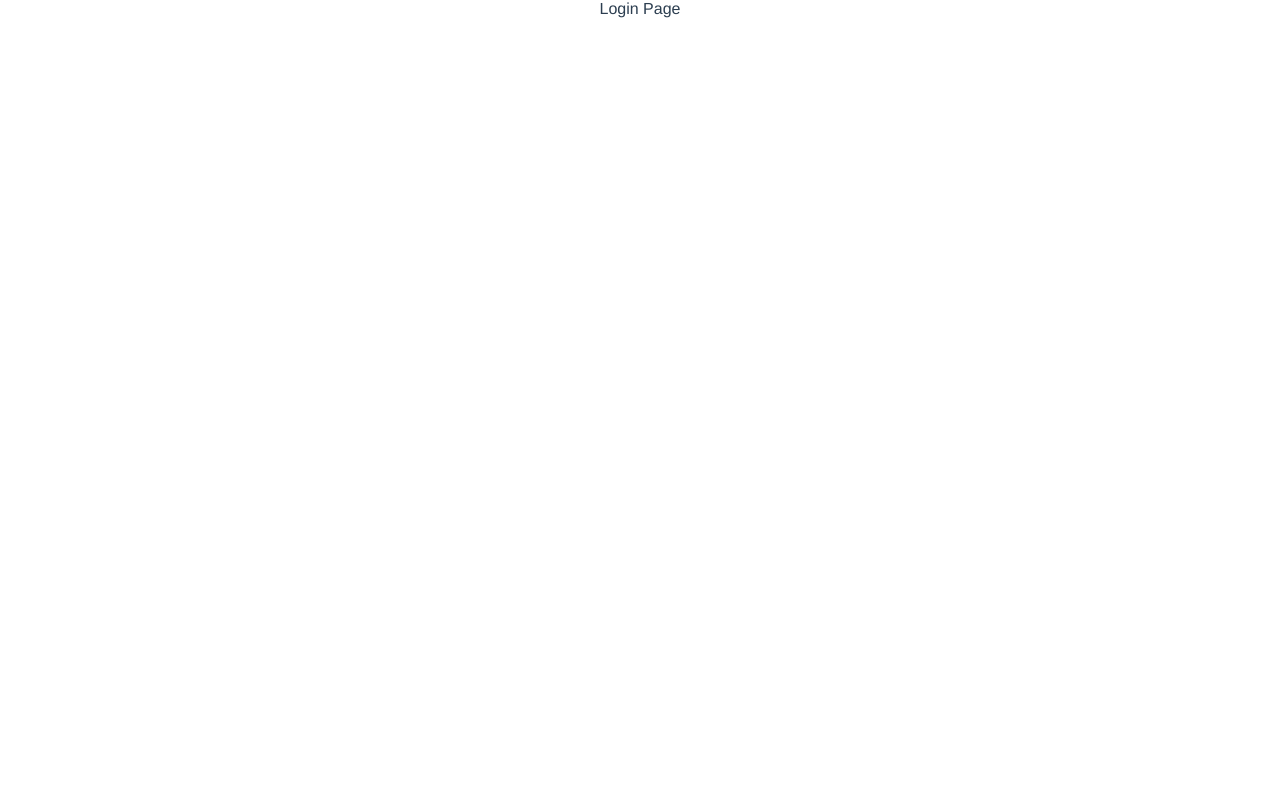
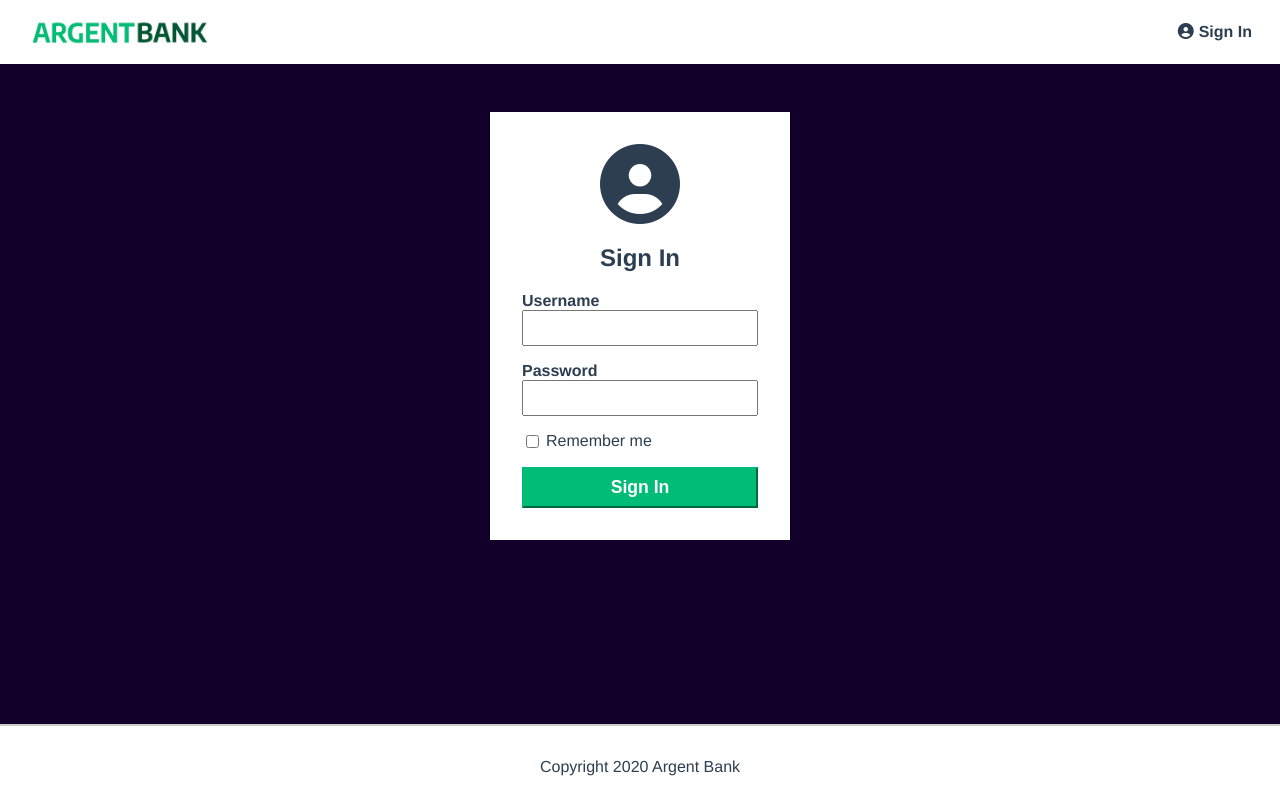
Before and after one commit to danielgonzalez0/P13-OC-20230523-ArgentBank, a React (Create React App) app: page /login in a window 1280 px wide. Built offline with nearby package versions, Linux system fonts and the light colour scheme.

Commit message:
feat: create login page

```diff
--- /dev/null
+++ b/src/components/loginForm/LoginForm.jsx
@@ -0,0 +1,31 @@
+import React from 'react';
+
+/**
+ * React component given the login form for the connexion
+ * @returns {React.ReactElement} LoginForm
+ */
+const LoginForm = () => {
+  return (
+    <section className="sign-in-content">
+      <i className="fa fa-user-circle sign-in-icon"></i>
+      <h1>Sign In</h1>
+      <form>
+        <div className="input-wrapper">
+          <label htmlFor="username">Username</label>
+          <input type="text" id="username" autoComplete='off'/>
+        </div>
+        <div className="input-wrapper">
+          <label htmlFor="password">Password</label>
+          <input type="password" id="password" />
+        </div>
+        <div className="input-remember">
+          <input type="checkbox" id="remember-me" />
+          <label htmlFor="remember-me">Remember me</label>
+        </div>
+        <button className="sign-in-button">Sign In</button>
+      </form>
+    </section>
+  );
+};
+
+export default LoginForm;
--- /dev/null
+++ b/src/components/loginForm/_loginForm.scss
@@ -0,0 +1,49 @@
+
+.sign-in-button {
+  display: block;
+  width: 100%;
+  padding: 8px;
+  font-size: 1.1rem;
+  font-weight: bold;
+  margin-top: 1rem;
+  border-color: $green2;
+  background-color: $green2;
+  color: $white2;
+}
+
+.sign-in-content {
+  box-sizing: border-box;
+  background-color: $white2;
+  width: 300px;
+  margin: 0 auto;
+  margin-top: 3rem;
+  padding: 2rem;
+}
+
+.sign-in-icon {
+  font-size: 5rem;
+}
+
+.input-remember {
+  display: flex;
+}
+
+.input-remember label {
+  margin-left: 0.25rem;
+}
+
+.input-wrapper {
+  display: flex;
+  flex-direction: column;
+  text-align: left;
+  margin-bottom: 1rem;
+}
+
+.input-wrapper label {
+  font-weight: bold;
+}
+
+.input-wrapper input {
+  padding: 5px;
+  font-size: 1.2rem;
+}
--- a/src/components/navigation/_navigation.scss
+++ b/src/components/navigation/_navigation.scss
@@ -24,6 +24,10 @@
   color: $textColor1;
 }
 
+.main-nav i {
+margin-right: 5px;
+}
+
 .main-nav a.router-link-exact-active {
   color: $green1;
 }
--- a/src/pages/login/Login.jsx
+++ b/src/pages/login/Login.jsx
@@ -1,15 +1,22 @@
 import React from 'react';
+import Navigation from '../../components/navigation/Navigation';
+import Footer from '../../components/footer/Footer';
+import LoginForm from '../../components/loginForm/LoginForm';
 
 /**
  * React component given the login page of the application
  * @returns {React.ReactElement} Login
  */
 const Login = () => {
-    return (
-        <div>
-            Login Page
-        </div>
-    );
+  return (
+    <div className="body-wrapper">
+      <Navigation />
+      <main className="main bg-dark">
+        <LoginForm />
+      </main>
+      <Footer />
+    </div>
+  );
 };
 
 export default Login;
--- a/src/styles/_settings.scss
+++ b/src/styles/_settings.scss
@@ -3,7 +3,9 @@ $textColor1: #2c3e50;
 $green1: #42b983;
 $green2: #00bc77;
 $black1: #222;
+$black2: #12002b;
 $white1: #ccc;
+$white2: #fff;
 
 html {
   font-family: $font;
@@ -13,7 +15,7 @@ html {
   color: $textColor1;
 }
 
-body {
+body, .body-wrapper {
   margin: 0;
   display: flex;
   flex-direction: column;
@@ -23,3 +25,7 @@ body {
 .main {
   flex: 1;
 }
+
+.bg-dark {
+  background-color: $black2;
+}
--- a/src/styles/index.scss
+++ b/src/styles/index.scss
@@ -3,3 +3,4 @@
 @import '../components/header/header';
 @import '../components/featuresCard/features';
 @import '../components/footer/footer';
+@import '../components/loginForm/loginForm';
```
